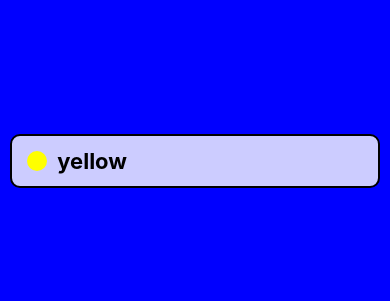
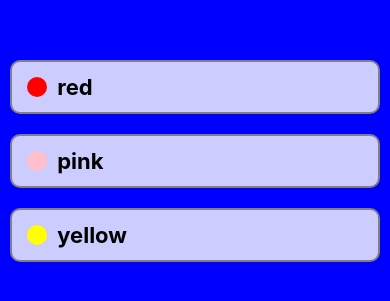
Before and after one commit to KatyDeng17/AwesomeProject, a React Native app: screen / in a window 390 px wide. Shown: the part 261-562 px from the top of the page. Built offline with nearby package versions, Linux system fonts and the light colour scheme.

Commit message:
commpleted TouchableHighlight

```diff
--- a/App.js
+++ b/App.js
@@ -1,13 +1,13 @@
 import React, { Component} from 'react';
 import {
   AppRegistry,
-  Text,
+
   View,
   StatusBar,
   StyleSheet,
-  TouchableHighlight } from 'react-native';
+ } from 'react-native';
 
-
+import ColorButton from './components/ColorButton';
 
 export default class App extends Component {
   constructor(){
@@ -21,7 +21,7 @@ export default class App extends Component {
 
   //adding methods:
   changeColor(backgroundColor){
-    this.setState ({backgroundColor:backgroundColor})
+    this.setState ({backgroundColor})
   }
 
   render() {
@@ -29,19 +29,9 @@ export default class App extends Component {
     const {backgroundColor} = this.state;   //destructoring
     return (
       <View style = { [ styles.container, { backgroundColor } ] }>
-        <TouchableHighlight
-          style = {styles.button}
-          onPress = {()=>this.changeColor('yellow')}
-          underlayColor = 'orange' >
-
-            <View style = {styles.row}>
-            <View style= {[styles.sample, {backgroundColor: 'yellow'}]}/>
-            <Text style = {styles.text}> yellow</Text>
-            </View>
-
-        </TouchableHighlight>
-        {/* <Text style = { styles.button } onPress = {()=> this.changeColor('green')}> green</Text>
-        <Text style = { styles.button } onPress ={() =>this.changeColor('red')}> red</Text> */}
+         < ColorButton backgroundColor = 'red' onSelect ={this.changeColor}/>
+         < ColorButton backgroundColor = 'pink' onSelect ={this.changeColor}/>
+         < ColorButton backgroundColor = 'yellow' onSelect ={this.changeColor}/>
       </View>
     );
   }
@@ -55,36 +45,7 @@ const styles = StyleSheet.create({
     alignItems: 'center',
     backgroundColor:'#DDD',
     justifyContent: 'center'
-  },
-  button:{
-     borderWidth:2,
-     borderRadius: 10,
-     padding: 10,
-     margin: 10,
-     alignSelf:'stretch',
-     backgroundColor: 'rgba(255, 255,255,.8)'
-  },
-  row:{
-    flexDirection: 'row',
-    alignItems:'center',
-
-
-  },
-  sample:{
-    height: 20,
-    width: 20,
-    borderRadius:10,
-    margin: 5,
-    backgroundColor: 'white',
-
-  },
-  text:{
-    fontSize: 22,
-    fontWeight:'bold'
   }
-
-
-
 })
 
 AppRegistry.registerComponent('AwesomeProject', ()=> App)
--- /dev/null
+++ b/components/ColorButton.js
@@ -0,0 +1,51 @@
+import React, {Component} from 'react';
+import { View, Text, StyleSheet, TouchableHighlight } from 'react-native';
+
+const ColorButton = ({backgroundColor, onSelect=f=>f })=>(
+    <TouchableHighlight
+          style = {styles.button}
+          onPress = {()=> onSelect(backgroundColor)}
+          underlayColor = 'orange' >
+
+            <View style = {styles.row}>
+              <View style= {[styles.sample, {backgroundColor}]} />
+              <Text style = {styles.text}> {backgroundColor} </Text>
+            </View>
+
+    </TouchableHighlight>
+)
+
+
+
+const styles = StyleSheet.create({
+  button:{
+     borderWidth:2,
+     borderRadius: 10,
+     borderColor:'gray',
+     padding: 10,
+     margin: 10,
+     alignSelf:'stretch',
+     backgroundColor: 'rgba(255, 255,255,.8)'
+  },
+  row:{
+    flexDirection: 'row',
+    alignItems:'center',
+
+
+  },
+  sample:{
+    height: 20,
+    width: 20,
+    borderRadius:10,
+    margin: 5,
+    backgroundColor: 'white',
+
+  },
+  text:{
+    fontSize: 22,
+    fontWeight:'bold'
+  }
+
+})
+
+export default ColorButton;
```
